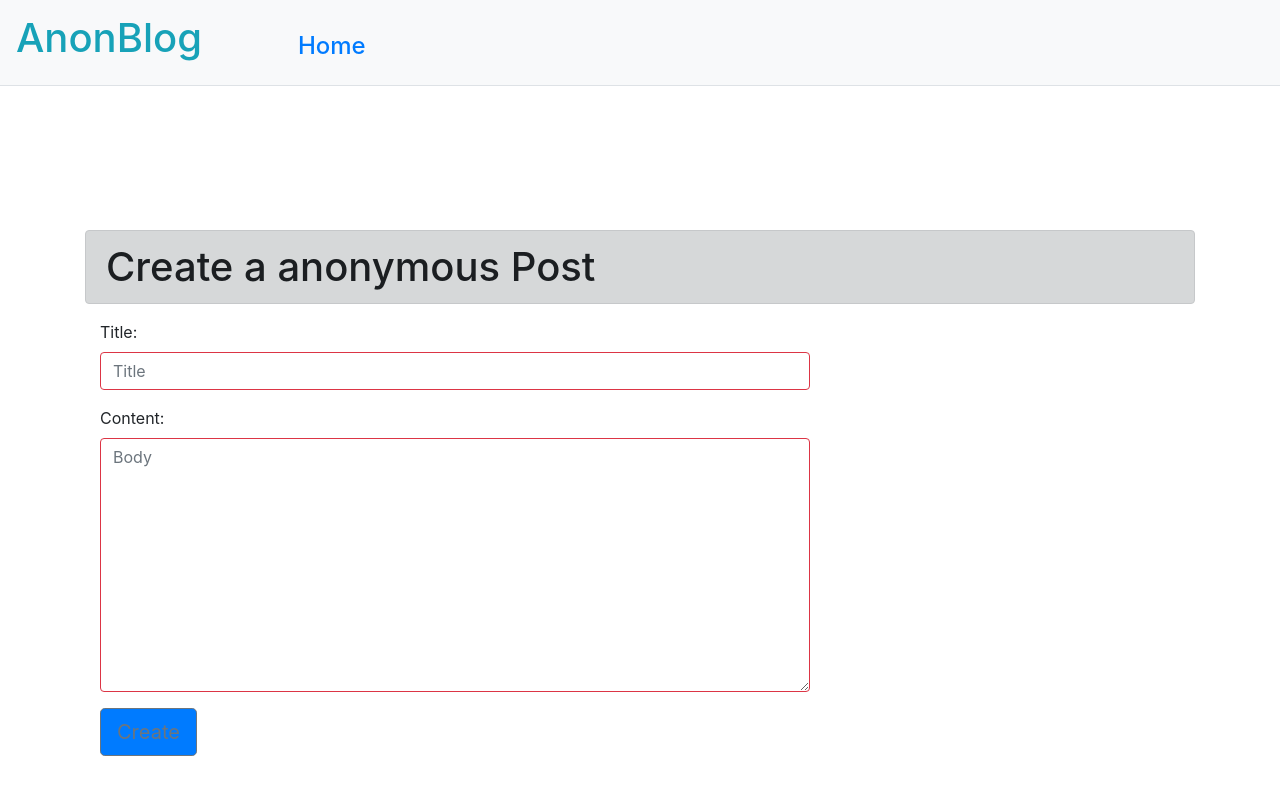
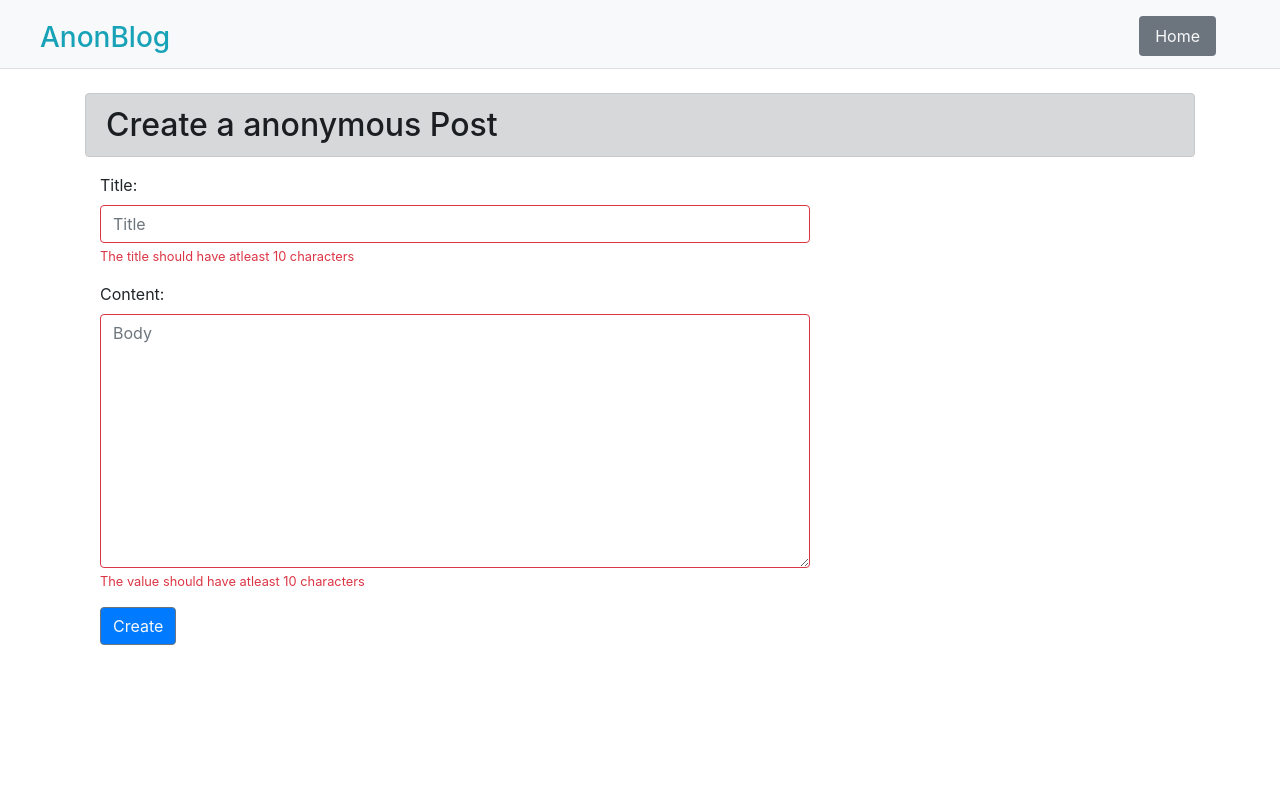
Before and after one commit to joelnv/anonblog, a Django app: page /posts/create/ in a window 1280 px wide. Run offline with Django 3.2, Linux system fonts and the light colour scheme; some libraries are stand-ins or nearby versions.

Commit message:
Made design and validation change

```diff
--- a/posts/forms.py
+++ b/posts/forms.py
@@ -6,8 +6,8 @@ valid_state = 'is-valid'
 class CreatePosts(forms.ModelForm):
 
     forms.error_css_class = "alert alert-danger"
-    title = forms.CharField(widget=forms.TextInput(attrs={'class': 'form-control ', 'placeholder': 'Title' ,'pattern':'.{10,}'}))
-    body = forms.CharField(widget=forms.Textarea(attrs={'class': 'form-control', 'placeholder': 'Body' ,'minlength':'10'}))
+    title = forms.CharField(widget=forms.TextInput(attrs={'class': 'form-control form-control-md', 'placeholder': 'Title' ,'pattern':'.{10,}'}))
+    body = forms.CharField(widget=forms.Textarea(attrs={'class': 'form-control form-control-md', 'placeholder': 'Body' ,'minlength':'10'}))
     class Meta:
         model = models.Post
         fields = ['title','body']
--- a/posts/templates/posts/create_post.html
+++ b/posts/templates/posts/create_post.html
@@ -2,11 +2,10 @@
 
 {% block content %}
 
-        <h1 class="alert alert-dark mt-5">Create a anonymous Post</h1>
-
-        <form action="{% url 'posts:create' %}" method="post" class="col-lg-8">
+        <h2 class="alert alert-dark">Create a anonymous Post</h2>
+        <form action="{% url 'posts:create' %}" method="post" class="col-lg-8 mb-5 needs-validation">
             {% include 'pform.html' %}
-            <input type="submit" class="btn btn-lg bg-primary btn-outline-secondary text-center"value="Create">
+            <input type="submit" class="btn btn-md bg-primary btn-outline-secondary text-center text-light" value="Create">
         </form>
 
 {% endblock %}
--- a/templates/base_layout.html
+++ b/templates/base_layout.html
@@ -5,11 +5,11 @@
     </head>
     <body>
 
-        <nav class="navbar navbar-fixed-top navbar-expand-lg bg-light sticky-top border-bottom ">
-            <a class="navbar-brand mr-5" href="#"><h1 class="mt-0 pt-0 text-info">AnonBlog</h1></a>
-            <div class="float-right"><a class="nav-link pt-4 pl-5 float-right text-right" href="{% url 'posts:create' %}"><h4>Home</h4></a></div>
+        <nav class="navbar bg-light sticky-top border-bottom py-0">
+            <a class="navbar-brand ml-4 text-info " href="#"><h3 class="mt-3">AnonBlog</h3></a>
+            <div class="float-right"><a class="nav-link mt-1 mr-5 float-right text-center bg-secondary rounded text-light" href="{% url 'posts:create' %}">Home</a></div>
         </nav>
-        <div class="wrapper container mt-5 pt-5">
+        <div class="wrapper container mt-4 ">
             {% block content %}
 
 
--- a/templates/pform.html
+++ b/templates/pform.html
@@ -1,24 +1,36 @@
             {% csrf_token %}
-            <div class="form-group was-validated">
+                        {% if form.non_field_errors %}
+                <div class="alert alert-danger pb-0" role="alert">
+                    {{ form.non_field_errors }}
+                </div>
+            {% endif %}
+            <div class="form-group was-validated position-relative">
                 <label for="Title">Title:</label>
                 {{ form.title }}
+                <div class="invalid-feedback">
+                    The title should have atleast 10 characters
+                </div>
+                <div class="valid-feedback">
+                    The title looks great :-)
+                </div>
             </div>
             {% if form.title.errors %}
                 <div class="alert alert-danger" role="alert">
                     {{ form.title.errors }}
                 </div>
             {% endif %}
-            <div class="form-group was-validated">
+            <div class="form-group was-validated position-relative">
                 <label for="body">Content:</label>
                 {{ form.body }}
+                <div class="invalid-feedback">
+                    The value should have atleast 10 characters
+                </div>
+                <div class="valid-feedback">
+                    What a great content..!!
+                </div>
             </div>
             {% if form.body.errors %}
                 <div class="alert alert-danger" role="alert">
                     {{ form.body.errors }}
                 </div>
             {% endif %}
-            {% if form.non_field_errors %}
-                <div class="alert alert-danger" role="alert">
-                    {{ form.non_field_errors }}
-                </div>
-            {% endif %}
```
Also changed, not shown: posts/templates/posts/edit.html (+3 -4 lines), posts/templates/posts/post.html (+6 -6 lines).
